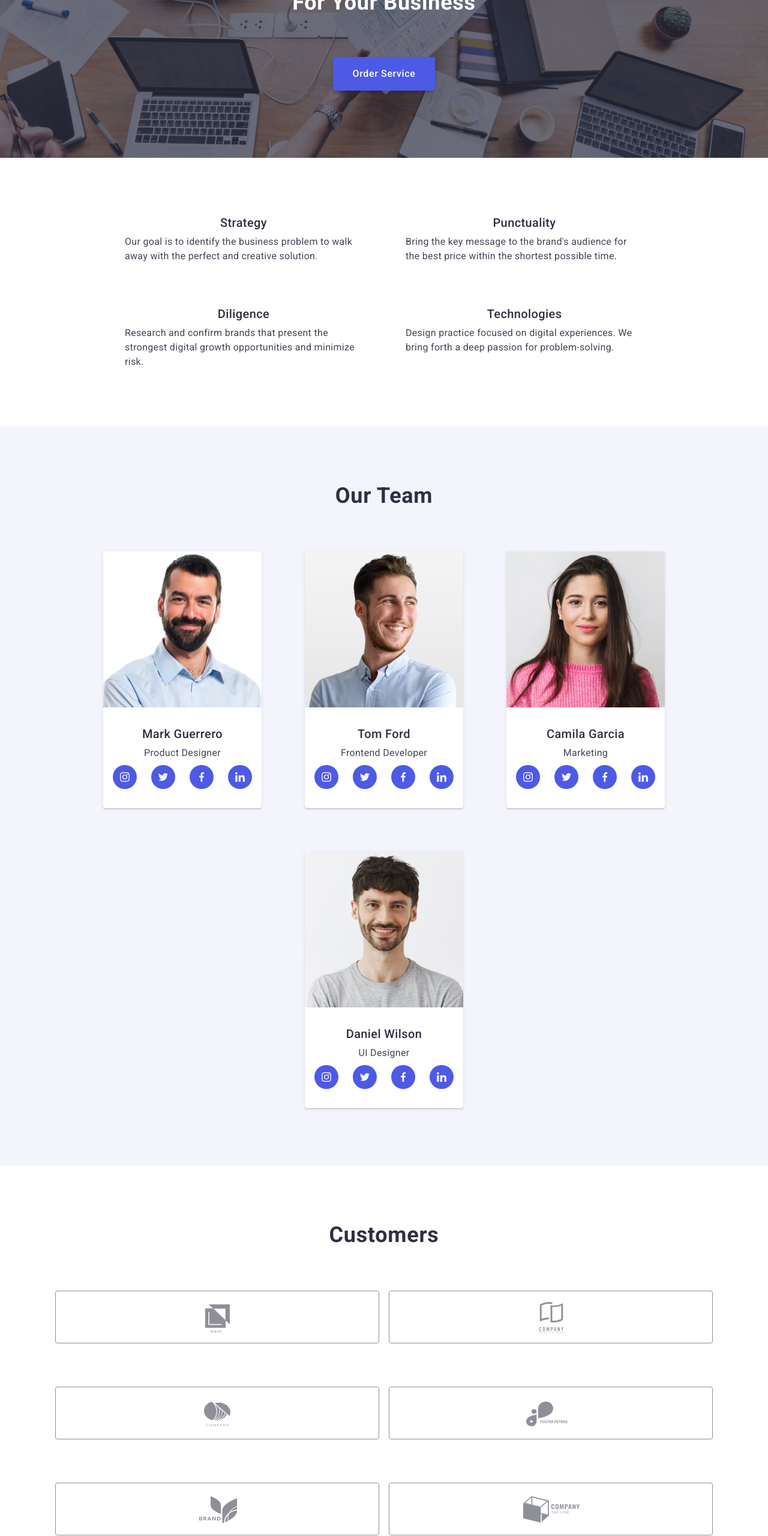
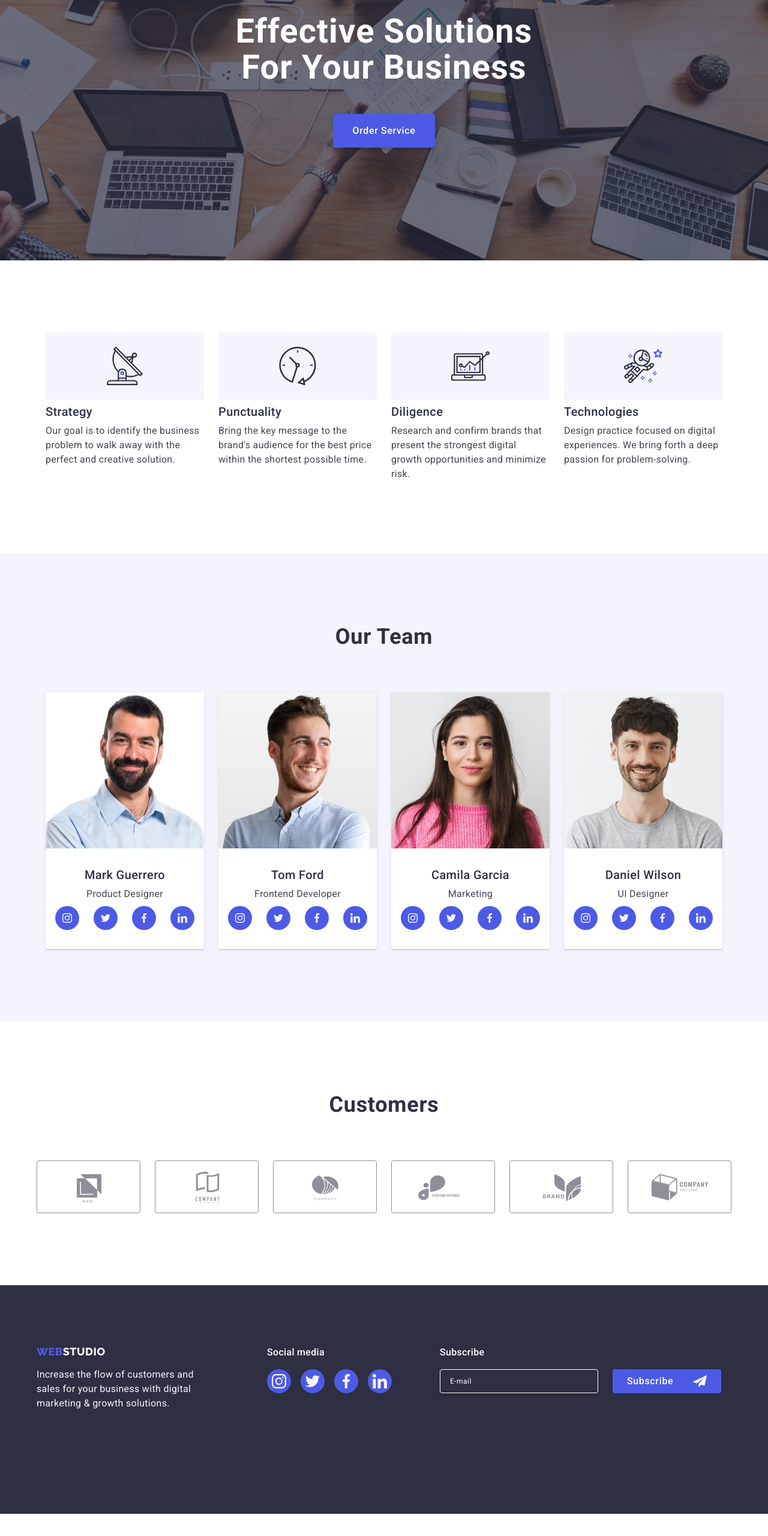
Before and after one commit to Saref111/goit-markup-hw-06, a plain HTML site: page index.html in a window 1280 px wide. Shown: the part 240-2800 px from the top of the page at 60% size. After the commit the page ends 2763 px from the top, so only its background shows below. Drawn offline with nearby package versions, Linux system fonts and the light colour scheme; files whose address does not match are found by name.

Commit message:
added styles for desktop

```diff
--- a/css/styles.css
+++ b/css/styles.css
@@ -101,7 +101,6 @@ img {
 }
 
 .nav-list {
-    /* display: flex; */
     display: none;
     gap: 40px;
 }
@@ -158,7 +157,9 @@ img {
 
 .address-list {
     display: flex;
-    gap: 40px;
+    flex-wrap: wrap;
+    gap: 12px;
+    width: min-content;
 }
 
 .address-link {
@@ -182,7 +183,6 @@ img {
     background-color: var(--primary-black-color);
     background-image: linear-gradient(rgba(46, 47, 66, 0.70), rgba(46, 47, 66, 0.70)),
                     url("../images/people-office.jpg");
-    /* padding: 188px 0; */
     padding: 112px 0;
     max-width: 1440px;
     background-repeat: no-repeat;
@@ -192,18 +192,15 @@ img {
 
 
 .main-title {
-    /* max-width: 496px; */
     max-width: 320px;
     font-family: var(--font-family);
     color: var(--primary-white-color);
     text-align: center;
-    /* font-size: 56px; */
     font-style: normal;
     font-weight: 700;
     line-height: 1.07;
     letter-spacing: 1.12px;
     margin: 0 auto;
-    /* margin-bottom: 48px; */
     margin-bottom: 72px;
 
     font-size: 36px;
@@ -236,12 +233,10 @@ img {
 }
 
 .section {
-    /* padding: 120px 0; */
     padding: 96px 0;
 }
 
 .container {
-    /* width: 1158px; */
     margin: 0 auto;
 }
 
@@ -276,15 +271,17 @@ img {
     margin: 0 auto;
     display: flex;
     flex-wrap: wrap;
-    /* gap: 24px; */
     gap: 72px;
     justify-content: center;
 }
 
 .principles-item {
-    /* width: 264px; */
     width: 100%;
     text-align: center;
+}
+
+.principles-item .text {
+    font-weight: 500;
 }
 
 .sub-title {
@@ -297,6 +294,7 @@ img {
     letter-spacing: 0.4px;
     margin: 0;
     margin-bottom: 8px;
+
 }
 
 .title {
@@ -442,9 +440,6 @@ img {
 
 .icon-wrapper {
     display: none;
-    /* display: flex; */
-    align-items: center;
-    justify-content: center;
     height: 112px;
     background-color: var(--secondary-white-color);
     border-radius: 4px;
@@ -488,7 +483,6 @@ img {
 }
 
 .customers-item {
-    /* width: calc((100% - 120px) / 6); */
     width: calc((100% - 48px) / 2);
     height: 88px;
 }
@@ -519,14 +513,8 @@ img {
     fill: currentColor;
 }
 
-.footer-container {
-    /* display: flex; */
-    align-items: baseline;
-
-}
 
 .info-footer-container {
-    /* margin-right: 120px; */
     display: flex;
     flex-direction: column;
     align-items: center;
@@ -766,10 +754,6 @@ img {
     overflow: hidden;
 }
 
-.footer-form-container{
-    /* margin-left: 80px; */
-}
-
 .subscribe-form {
     display: flex;
     flex-wrap: wrap;
@@ -936,3 +920,172 @@ img {
         width: calc(100% - 30px);
     }
 }
+
+@media (min-width: 768px) {
+    .nav {
+        width: 66%;
+    }
+
+    .burger-menu-button {
+        display: none;
+    }
+
+    .nav-list {
+        display: flex;
+    }
+
+    .address {
+        display: block;
+    }
+
+    .address-list {
+        display: flex;
+    }
+
+    .main-title {
+        font-size: 56px;
+        font-style: normal;
+        font-weight: 700;
+        line-height: 60px;
+        letter-spacing: 1.12px;
+        max-width: 496px;
+        margin-bottom: 36px;
+    }
+
+    .principles-item {
+        width: 356px;
+        text-align: left;
+    }
+
+    .content-list {
+        column-gap: 24px;
+    }
+
+    .sub-title {
+        font-size: 36px;
+        font-style: normal;
+        font-weight: 700;
+        letter-spacing: 0.72px;
+    }
+
+    .customers {
+        max-width: 552px;
+    }
+
+    .customers-item {
+        width: calc((100% - 48px) / 3);
+    }
+
+    .footer {
+        padding-left: 105px;
+    }
+
+    .footer-container {
+        display: flex;
+        flex-wrap: wrap;
+        column-gap: 24px;
+    }
+
+    .footer-form-container {
+        width: 100%;
+    }
+
+    .subscribe-form {
+        justify-content: flex-start;
+    }
+
+    .subscribe-label {
+        width: 264px;
+    }
+
+    .subscribe-input {
+        width: 100%;
+    }
+
+    .social-title {
+        text-align: left;
+    }
+
+    .info-footer-container {
+        align-items: flex-start;
+    }
+}
+
+
+@media (min-width: 1158px) {
+    .nav {
+        width: auto;
+    }
+
+    .address-list {
+        width: 100%;
+        gap: 40px;
+    }
+
+    .hero-section {
+        padding: 188px 0;
+    }
+
+    .main-title {
+        margin-bottom: 48px;
+    }
+
+    .section {
+        padding: 120px 0;
+    }
+
+    .container {
+        max-width: 1158px;
+    }
+
+    .content-list {
+        gap: 24px;
+    }
+
+    .principles-item {
+        width: 264px;
+    }
+
+    .icon-wrapper {
+        display: flex;
+        align-items: center;
+        justify-content: center;
+    }
+
+    .sub-title {
+        font-size: 20px;
+        font-style: normal;
+        font-weight: 500;
+        letter-spacing: 0.4px;
+    }
+
+    .principles-item .text {
+        font-weight: 400;
+    }
+
+    .customers {
+        max-width: unset;
+    }
+
+    .customers-item {
+        width: calc((100% - 120px) / 6);
+    }
+
+    .info-footer-container {
+        margin-right: 120px;
+    }
+
+    .footer-form-container{
+        margin-left: 80px;
+        width: auto;
+    }
+
+    .footer {
+        padding-left: 0;
+    }
+
+    .footer-container {
+        flex-wrap: nowrap;
+        gap: 0;
+    }
+}
```
Also changed, not shown: portfolio.html (+71 -0 lines).
